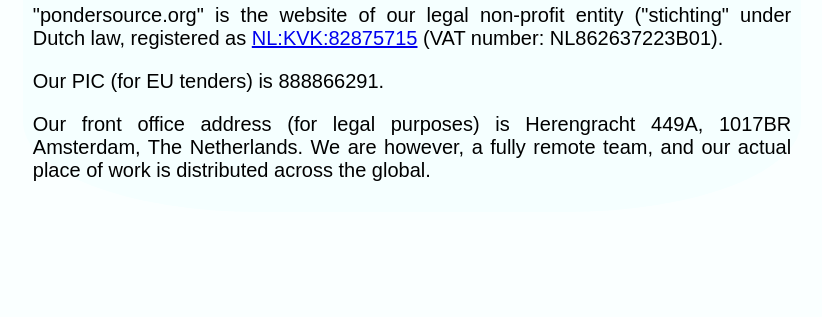
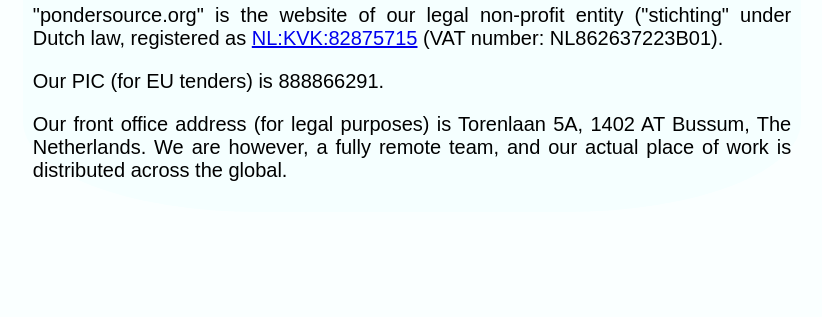
Before and after one commit to pondersource/pondersource.org, a plain HTML site: page index.html in a window 1280 px wide. Shown: the part 216-533 px from the top of the page, without its empty margins (228-1050 px from the left). Drawn offline with Linux system fonts and the light colour scheme.

Commit message:
Move foundation from Amsterdam to Bussum

```diff
--- a/index.html
+++ b/index.html
@@ -56,7 +56,7 @@
       Our PIC (for EU tenders) is 888866291.
     </p>
     <p>
-      Our front office address (for legal purposes) is Herengracht 449A, 1017BR Amsterdam, The Netherlands.
+      Our front office address (for legal purposes) is Torenlaan 5A, 1402 AT Bussum, The Netherlands.
       We are however, a fully remote team, and our actual place of work is distributed across the global.
     </p>
   </article>
```
